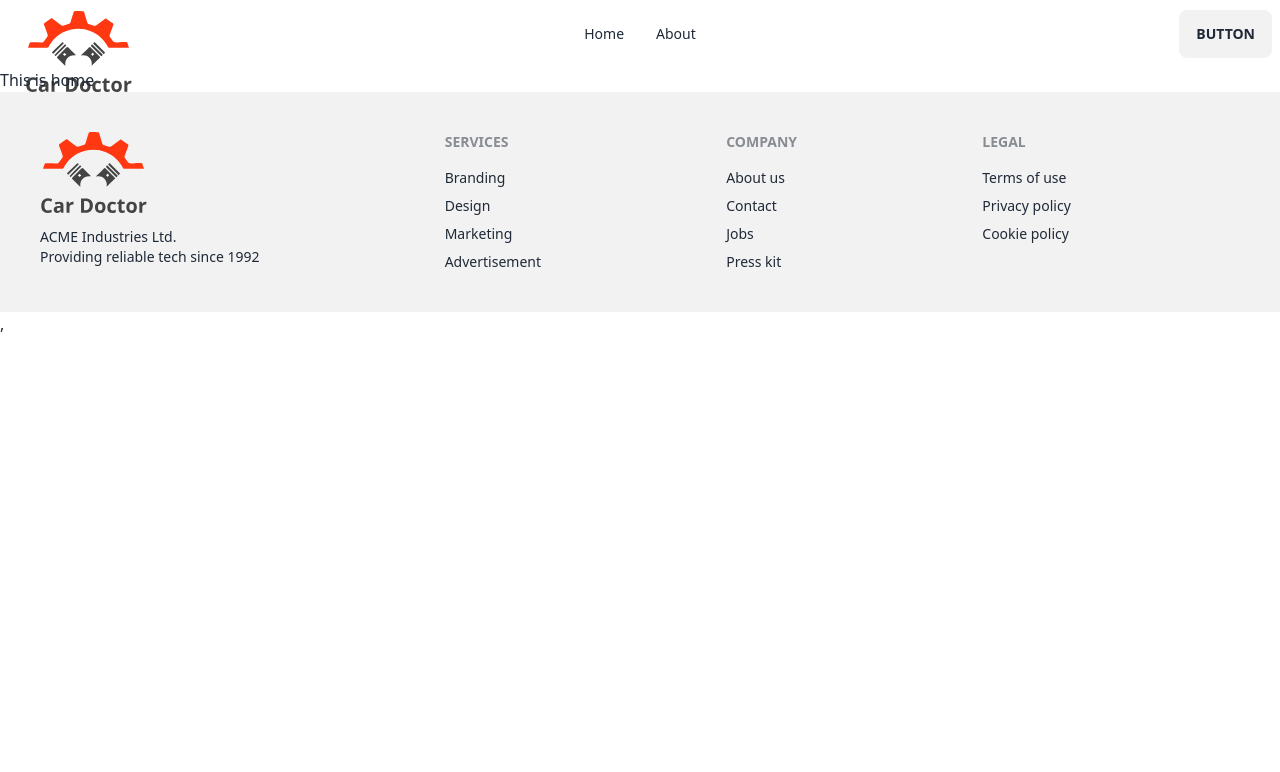
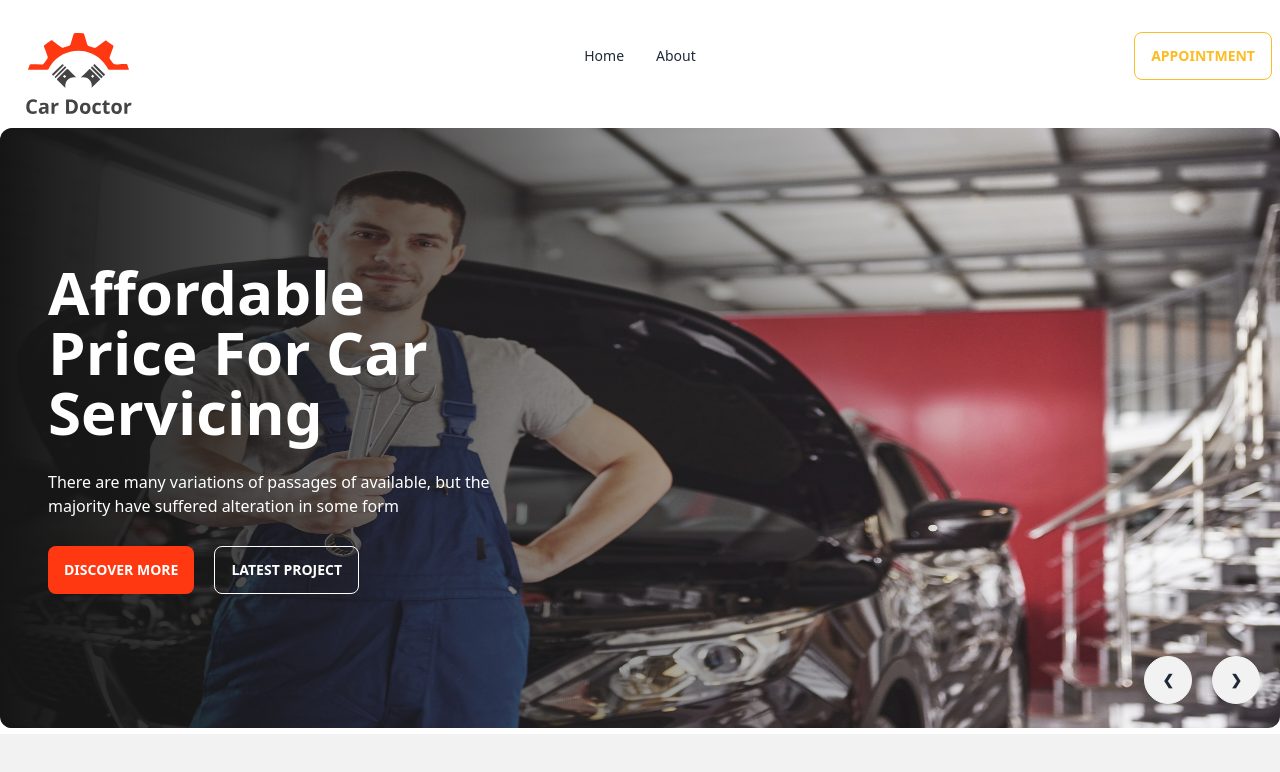
Before and after one commit to Ahammad204/car_doctor_client, a React (Vite) app: page / in a window 1280 px wide. Shown: the top 772 px of the page. Built offline with nearby package versions, Linux system fonts and the light colour scheme.

Commit message:
Add style in banner

```diff
--- /dev/null
+++ b/src/Pages/Home/Banner.jsx
@@ -0,0 +1,138 @@
+import img1 from '../../assets/images/banner/1.jpg'
+import img2 from '../../assets/images/banner/2.jpg'
+import img3 from '../../assets/images/banner/3.jpg'
+import img4 from '../../assets/images/banner/4.jpg'
+import img5 from '../../assets/images/banner/5.jpg'
+import img6 from '../../assets/images/banner/6.jpg'
+
+const Banner = () => {
+    return (
+        <div>
+            <div className="carousel w-full h-[600px]">
+                <div id="slide1" className="carousel-item relative w-full">
+                    <img src=
+                        {img1} className="w-full rounded-xl" />
+                    <div className="absolute rounded-xl flex items-center h-full left-0 top-0 bg-gradient-to-r from-[#151515] to-[rgba(21, 21, 21, 0)] ">
+                    <div className='text-white space-y-7 pl-12 w-1/2'>
+                            <h2 className='text-6xl font-bold'> Affordable Price For Car Servicing</h2>
+                            <p>There are many variations of passages of  available, but the majority have suffered alteration in some form</p>
+                            <div className=''>
+                                <button className="btn bg-[#FF3811] hover:bg-[#FF3811] border-none text-white mr-5">Discover More</button>
+                                <button className="btn btn-outline text-white ">Latest Project</button>
+                            </div>
+                        </div>
+
+                    </div>
+                    <div className="absolute flex justify-end  transform -translate-y-1/2 left-5 right-5 bottom-0">
+
+                        <a href="#slide4" className="btn btn-circle mr-5">❮</a>
+                        <a href="#slide2" className="btn btn-circle">❯</a>
+                    </div>
+                </div>
+                <div id="slide2" className="carousel-item relative w-full">
+                    <img src=
+                        {img2} className="w-full rounded-xl" />
+                    <div className="absolute rounded-xl flex items-center h-full left-0 top-0 bg-gradient-to-r from-[#151515] to-[rgba(21, 21, 21, 0)] ">
+                    <div className='text-white space-y-7 pl-12 w-1/2'>
+                            <h2 className='text-6xl font-bold'> Affordable Price For Car Servicing</h2>
+                            <p>There are many variations of passages of  available, but the majority have suffered alteration in some form</p>
+                            <div className=''>
+                                <button className="btn bg-[#FF3811] hover:bg-[#FF3811] border-none text-white mr-5">Discover More</button>
+                                <button className="btn btn-outline text-white ">Latest Project</button>
+                            </div>
+                        </div>
+
+                    </div>
+                    <div className="absolute flex justify-end  transform -translate-y-1/2 left-5 right-5 bottom-0">
+
+                        <a href="#slide1" className="btn btn-circle mr-5">❮</a>
+                        <a href="#slide3" className="btn btn-circle">❯</a>
+                    </div>
+                </div>
+                <div id="slide3" className="carousel-item relative w-full">
+                    <img src=
+                        {img3} className="w-full rounded-xl" />
+                    <div className="absolute rounded-xl flex items-center h-full left-0 top-0 bg-gradient-to-r from-[#151515] to-[rgba(21, 21, 21, 0)] ">
+                    <div className='text-white space-y-7 pl-12 w-1/2'>
+                            <h2 className='text-6xl font-bold'> Affordable Price For Car Servicing</h2>
+                            <p>There are many variations of passages of  available, but the majority have suffered alteration in some form</p>
+                            <div className=''>
+                                <button className="btn bg-[#FF3811] hover:bg-[#FF3811] border-none text-white mr-5">Discover More</button>
+                                <button className="btn btn-outline text-white ">Latest Project</button>
+                            </div>
+                        </div>
+
+                    </div>
+                    <div className="absolute flex justify-end  transform -translate-y-1/2 left-5 right-5 bottom-0">
+
+                        <a href="#slide2" className="btn btn-circle mr-5">❮</a>
+                        <a href="#slide4" className="btn btn-circle">❯</a>
+                    </div>
+                </div>
+                <div id="slide4" className="carousel-item relative w-full">
+                    <img src=
+                        {img4} className="w-full rounded-xl" />
+                    <div className="absolute rounded-xl flex items-center h-full left-0 top-0 bg-gradient-to-r from-[#151515] to-[rgba(21, 21, 21, 0)] ">
+                    <div className='text-white space-y-7 pl-12 w-1/2'>
+                            <h2 className='text-6xl font-bold'> Affordable Price For Car Servicing</h2>
+                            <p>There are many variations of passages of  available, but the majority have suffered alteration in some form</p>
+                            <div className=''>
+                                <button className="btn bg-[#FF3811] hover:bg-[#FF3811] border-none text-white mr-5">Discover More</button>
+                                <button className="btn btn-outline text-white ">Latest Project</button>
+                            </div>
+                        </div>
+
+                    </div>
+                    <div className="absolute flex justify-end  transform -translate-y-1/2 left-5 right-5 bottom-0">
+
+                        <a href="#slide3" className="btn btn-circle mr-5">❮</a>
+                        <a href="#slide5" className="btn btn-circle">❯</a>
+                    </div>
+                </div>
+                <div id="slide5" className="carousel-item relative w-full">
+                    <img src=
+                        {img5} className="w-full rounded-xl" />
+                    <div className="absolute rounded-xl flex items-center h-full left-0 top-0 bg-gradient-to-r from-[#151515] to-[rgba(21, 21, 21, 0)] ">
+                    <div className='text-white space-y-7 pl-12 w-1/2'>
+                            <h2 className='text-6xl font-bold'> Affordable Price For Car Servicing</h2>
+                            <p>There are many variations of passages of  available, but the majority have suffered alteration in some form</p>
+                            <div className=''>
+                                <button className="btn bg-[#FF3811] hover:bg-[#FF3811] border-none text-white mr-5">Discover More</button>
+                                <button className="btn btn-outline text-white ">Latest Project</button>
+                            </div>
+                        </div>
+
+                    </div>
+                    <div className="absolute flex justify-end  transform -translate-y-1/2 left-5 right-5 bottom-0">
+
+                        <a href="#slide4" className="btn btn-circle mr-5">❮</a>
+                        <a href="#slide6" className="btn btn-circle">❯</a>
+                    </div>
+                </div>
+                <div id="slide6" className="carousel-item relative w-full">
+                    <img src=
+                        {img6} className="w-full rounded-xl" />
+                    <div className="absolute rounded-xl flex items-center h-full left-0 top-0 bg-gradient-to-r from-[#151515] to-[rgba(21, 21, 21, 0)] ">
+                    <div className='text-white space-y-7 pl-12 w-1/2'>
+                            <h2 className='text-6xl font-bold'> Affordable Price For Car Servicing</h2>
+                            <p>There are many variations of passages of  available, but the majority have suffered alteration in some form</p>
+                            <div className=''>
+                                <button className="btn bg-[#FF3811] hover:bg-[#FF3811] border-none text-white mr-5">Discover More</button>
+                                <button className="btn btn-outline text-white ">Latest Project</button>
+                            </div>
+                        </div>
+
+                    </div>
+                    <div className="absolute flex justify-end  transform -translate-y-1/2 left-5 right-5 bottom-0">
+
+                        <a href="#slide5" className="btn btn-circle mr-5">❮</a>
+                        <a href="#slide1" className="btn btn-circle">❯</a>
+                    </div>
+                </div>
+
+            </div>
+        </div>
+    );
+};
+
+export default Banner;
--- a/src/Pages/Home/Home.jsx
+++ b/src/Pages/Home/Home.jsx
@@ -1,9 +1,10 @@
+import Banner from "./Banner";
 
 
 const Home = () => {
     return (
         <div>
-            <h2>This is home</h2>
+            <Banner></Banner>
         </div>
     );
 };
--- a/src/Pages/Sheard/Navbar.jsx
+++ b/src/Pages/Sheard/Navbar.jsx
@@ -7,13 +7,13 @@
     const navItems = <>
 
         <li><Link to="/">Home</Link></li>
-        <li><Link to="/aboutmc">About</Link></li>
+        <li><Link to="/about">About</Link></li>
 
     </>
 
     return (
         <div>
-            <div className="navbar bg-base-100">
+            <div className="navbar bg-base-100 h-28 mb-4">
                 <div className="navbar-start">
                     <div className="dropdown">
                         <label tabIndex={0} className="btn btn-ghost lg:hidden">
@@ -35,7 +35,7 @@
                     </ul>
                 </div>
                 <div className="navbar-end">
-                    <a className="btn">Button</a>
+                <button className="btn btn-outline btn-warning">Appointment</button>
                 </div>
             </div>
         </div>
```
